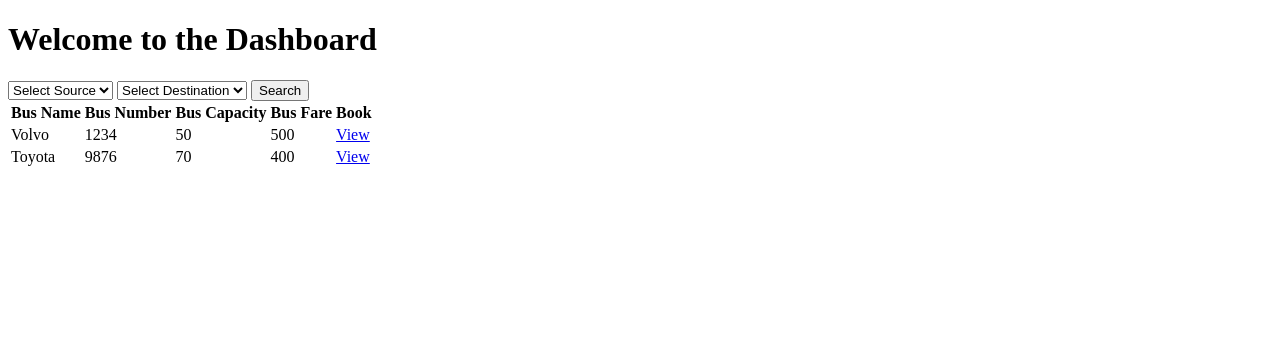
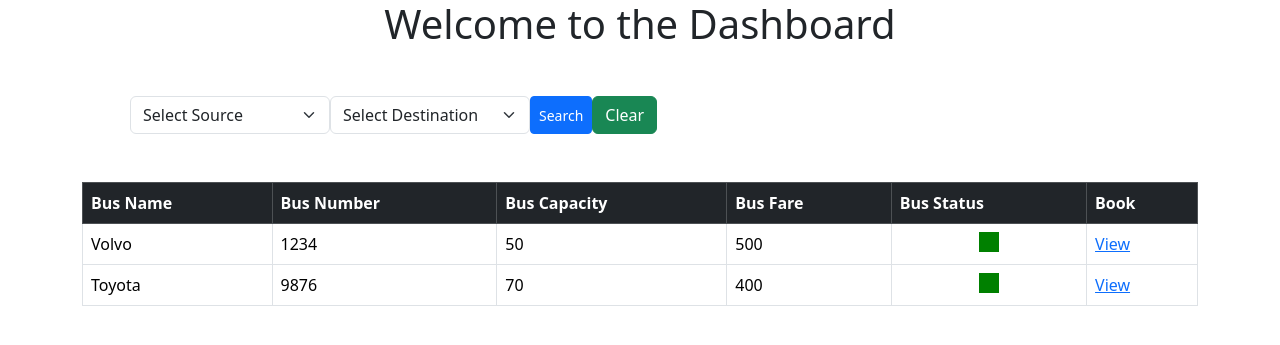
Before and after one commit to me-oniichan/Bus-Booking, a Django app: page /bus/dashboard/ in a window 1280 px wide. Shown: the top 345 px of the page. Run offline with Django 5.2, Linux system fonts and the light colour scheme; a user stored in the database is signed in; data comes from the database, SQL or seed files in the repository; both versions use the stored data as it was after the commit.

Commit message:
added styling

```diff
--- a/bus/models.py
+++ b/bus/models.py
@@ -8,7 +8,7 @@ class Bus(models.Model):
     bus_number = models.CharField(max_length=10)
     bus_capacity = models.IntegerField()
     bus_fare = models.IntegerField()
-
+    reserved = models.IntegerField(default=0)
     def __str__(self):
         return self.bus_name
 
--- a/bus/templates/dashboard.html
+++ b/bus/templates/dashboard.html
@@ -4,36 +4,43 @@
         <title>Dashboard</title>
         <meta charset="utf-8">
         <meta name="viewport" content="width=device-width, initial-scale=1">
+
+    <link href="https://cdn.jsdelivr.net/npm/bootstrap@5.3.2/dist/css/bootstrap.min.css" rel="stylesheet" integrity="sha384-T3c6CoIi6uLrA9TneNEoa7RxnatzjcDSCmG1MXxSR1GAsXEV/Dwwykc2MPK8M2HN" crossorigin="anonymous">
+    <script src="https://cdn.jsdelivr.net/npm/bootstrap@5.3.2/dist/js/bootstrap.bundle.min.js" integrity="sha384-C6RzsynM9kWDrMNeT87bh95OGNyZPhcTNXj1NW7RuBCsyN/o0jlpcV8Qyq46cDfL" crossorigin="anonymous"></script>
     </head>
-    <body>
-        <h1>Welcome to the Dashboard</h1>
-        <form action="/bus/dashboard/" method="post">
+    <body class="container">
+        <div class="d-flex align-items-center">
+            <h1 class="m-auto">Welcome to the Dashboard</h1>
+        </div>
+        <form action="/bus/dashboard/" method="post" class="d-flex m-5">
             {% csrf_token %}
-            <select name="source_id">
+            <select name="source_id" class="form-select" style="max-width: 200px;">
                 <option value="">Select Source</option>
                 {% for station in stations %}
                 <option value="{{ station.station_id }}">{{ station.station_name }}</option>
                 {% endfor %}
             </select>
 
-            <select name="destination_id">
+            <select name="destination_id" class="form-select" style="max-width: 200px;">
                 <option value="">Select Destination</option>
                 {% for station in stations %}
                 <option value="{{ station.station_id }}">{{ station.station_name }}</option>
                 {% endfor %}
             </select>
-            <input type="submit" value="Search">
+            <input type="submit" value="Search" class="btn btn-primary btn-sm">
+            <a href="/bus/dashboard"><button type="button" class="btn btn-success">Clear</button></a>
         </form>
 
         {% if buses %}
-        <table>
-            <tr>
+        <table class="table table-strped table-bordered">
+            <thead class="table-dark">
                 <th>Bus Name</th>
                 <th>Bus Number</th>
                 <th>Bus Capacity</th>
                 <th>Bus Fare</th>
+                <th>Bus Status</th>
                 <th>Book</th>
-            </tr>
+            </thead>
             {% for bus in buses %}
 
             <tr>
@@ -41,6 +48,10 @@
                 <td>{{ bus.bus_number }}</td>
                 <td>{{ bus.bus_capacity }}</td>
                 <td>{{ bus.bus_fare }}</td>
+                <td>
+                    <div style="width: 20px; height: 20px; background: {{ bus.color }}; margin: auto">
+                    </div>
+                </td>
                 <td><a href="/bus/bus_details/{{ bus.bus_id }}">View</a></td>
             </tr>
             {% endfor %}
--- a/bus/user_views.py
+++ b/bus/user_views.py
@@ -20,6 +20,14 @@ def dashboard(request):
             results = [item[0] for item in results]
             # use resulting primary key to extract Bus
             buses = Bus.objects.filter(bus_id__in=results)
+            for bus in buses:
+                percent = bus.reserved/bus.bus_capacity * 100
+                if percent > 60:
+                    bus.color = "red"
+                elif percent > 40:
+                    bus.color = "yellow"
+                else:
+                    bus.color = "green"
             return render(request, "dashboard.html",{
                 'stations': stations,
                 'buses': buses
@@ -27,6 +35,16 @@ def dashboard(request):
 
     stations = Station.objects.all()
     buses = Bus.objects.all()
+
+    for bus in buses:
+        percent = bus.reserved/bus.bus_capacity * 100
+        if percent > 80:
+            bus.color = "red"
+        elif percent > 40:
+            bus.color = "yellow"
+        else:
+            bus.color = "green"
+
     return render(request, "dashboard.html",{
         'stations': stations,
         'buses': buses
@@ -35,18 +53,25 @@ def dashboard(request):
 
 def bus_details(request, bus_id):
     bus = Bus.objects.get(bus_id=bus_id)
+    bookings = [ booking.seat_number for booking in BusBooking.objects.filter(bus_id=bus)]
+    user_booking = [booking.seat_number for booking in BusBooking.objects.filter(user_id=request.user, bus_id=bus)]
     return render(request, "bus_details.html",{
         'bus': bus,
         'row1': range(1, bus.bus_capacity+1, 4),
         "row2": range(2, bus.bus_capacity+1, 4),
         "row3": range(3, bus.bus_capacity+1, 4),
-        "row4": range(4, bus.bus_capacity+1, 4)
+        "row4": range(4, bus.bus_capacity+1, 4),
+        "bookings": bookings,
+        "user_booking": user_booking,
     })
 
 @login_required
 def book_bus(request):
     if request.method == 'POST':
         bus = Bus.objects.get(bus_id= int(request.POST['bus_id']))
+        if bus.reserved >= bus.bus_capacity:
+            return HttpResponseBadRequest("Bus is full")
+
         seat_number = int(request.POST['seat_num'])
         print(seat_number)
         record = BusBooking.objects.create(
@@ -55,5 +80,7 @@ def book_bus(request):
             seat_number=seat_number
         )
         record.save()
+        bus.reserved += 1
+        bus.save()
         return redirect('/bus/bus_details/'+str(bus.bus_id))
     return HttpResponseBadRequest()
--- a/bus_auth/forms.py
+++ b/bus_auth/forms.py
@@ -6,8 +6,14 @@ class LoginForm(forms.Form):
     username = forms.CharField(max_length=64, required=True, validators=[username_validation])
     password = forms.CharField(max_length=64, widget=forms.PasswordInput, required=True, validators=[password_validation])
 
+    username.widget.attrs.update({'class': 'form-control', 'placeholder': 'Username'})
+    password.widget.attrs.update({'class': 'form-control', 'placeholder': 'Password'})
 
 class SingupForm(forms.Form):
     username = forms.CharField(max_length=64, required=True, validators=[username_validation])
     password = forms.CharField(max_length=64, widget=forms.PasswordInput, required=True, validators=[password_validation])
     email = forms.EmailField(max_length=64, required=True)
+
+    username.widget.attrs.update({'class': 'form-control', 'placeholder': 'Username'})
+    password.widget.attrs.update({'class': 'form-control', 'placeholder': 'Password'})
+    email.widget.attrs.update({'class': 'form-control', 'placeholder': 'Email'})
--- a/bus_auth/views.py
+++ b/bus_auth/views.py
@@ -17,8 +17,8 @@ def user_exist(user) -> bool:
 
 def home(request: HttpRequest):
     if user_exist(request.user):
-        return HttpResponse(f"<h1>{request.user.username}</h1>")
-    return HttpResponse("<h1>This is home page</h1>")
+        return redirect("/bus/dashboard")
+    return redirect("/auth/login")
 
 
 def signup(request: HttpRequest):
--- a/bus_booking/settings.py
+++ b/bus_booking/settings.py
@@ -28,6 +28,8 @@ DEBUG = True
 ALLOWED_HOSTS = []
 
 AUTH_USER_MODEL = "bus_auth.Users"
+
+LOGIN_URL = '/auth/login'
 
 # Application definition
 
```
Also changed, not shown: bus/templates/bus_details.html (+39 -8 lines), bus_auth/templates/login.html (+14 -9 lines), bus_auth/templates/signup.html (+16 -9 lines), bus/migrations/0005_bus_reserved.py (added), db.sqlite3.
